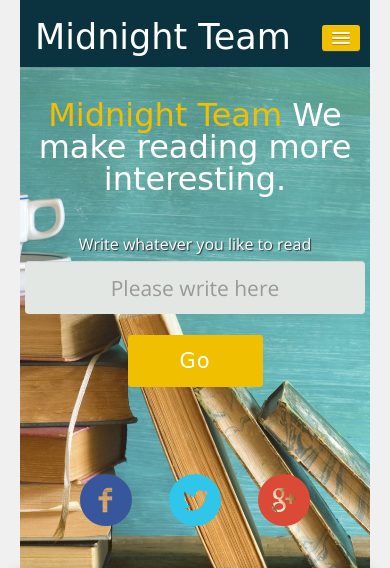
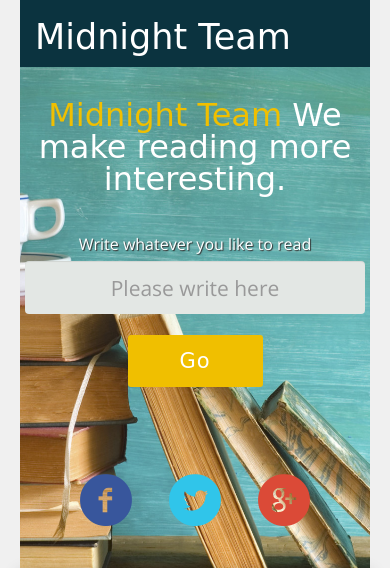
Before and after one commit to marioyc/ProjectWatson, a Flask app: page / in a window 390 px wide. Shown: the top 568 px of the page. Run offline with Flask 2, Linux system fonts and the light colour scheme; parts of the project's set-up code (start-up, migrations or seed data) failed here and were passed over; some libraries are stand-ins or nearby versions; some web fonts are replaced.

Commit message:
delete btn-navbar

```diff
--- a/Web_App/static/css/style.css
+++ b/Web_App/static/css/style.css
@@ -803,7 +803,7 @@ footer p {
 .btn:hover {
 	background: #312A1E !important;
 }
-.navbar-inverse .btn-navbar {
+.navbar-inverse {
 	width: auto;
 	height: auto;
 }
@@ -844,7 +844,7 @@ footer p {
  .navbar .brand {
  margin-top: 0;
 }
- .navbar .btn-navbar {
+ .navbar {
  margin-top: 0;
 }
  .navbar-fixed-top .navbar-inner {
--- a/Web_App/templates/graph.html
+++ b/Web_App/templates/graph.html
@@ -67,7 +67,7 @@ body {
 <div class="navbar-wrapper">
   <div class="navbar navbar-inverse navbar-fixed-top">
     <div class="navbar-inner">
-      <div class="container"> <a class="btn btn-navbar" data-toggle="collapse" data-target=".nav-collapse"> <span class="icon-bar"></span> <span class="icon-bar"></span> <span class="icon-bar"></span> </a>
+      <div class="container">
         <h1 class="brand"><a href="/">Home</a></h1>
         <nav class="pull-right nav-collapse collapse">
           <ul id="menu-main" class="nav">
--- a/Web_App/templates/index.html
+++ b/Web_App/templates/index.html
@@ -36,7 +36,7 @@ $(document).ready(function () {
 <div class="navbar-wrapper">
   <div class="navbar navbar-inverse navbar-fixed-top">
     <div class="navbar-inner">
-      <div class="container"> <a class="btn btn-navbar" data-toggle="collapse" data-target=".nav-collapse"> <span class="icon-bar"></span> <span class="icon-bar"></span> <span class="icon-bar"></span> </a>
+      <div class="container">
         <h1 class="brand"><a href="#top">Midnight Team</a></h1>
         <nav class="pull-right nav-collapse collapse">
           <ul id="menu-main" class="nav">
--- a/Web_App/templates/search.html
+++ b/Web_App/templates/search.html
@@ -16,7 +16,7 @@
 <div class="navbar-wrapper">
   <div class="navbar navbar-inverse navbar-fixed-top">
     <div class="navbar-inner">
-      <div class="container"> <a class="btn btn-navbar" data-toggle="collapse" data-target=".nav-collapse"> <span class="icon-bar"></span> <span class="icon-bar"></span> <span class="icon-bar"></span> </a>
+      <div class="container">
         <h1 class="brand"><a href="/">Home</a></h1>
         <nav class="pull-right nav-collapse collapse">
           <ul id="menu-main" class="nav">
```
